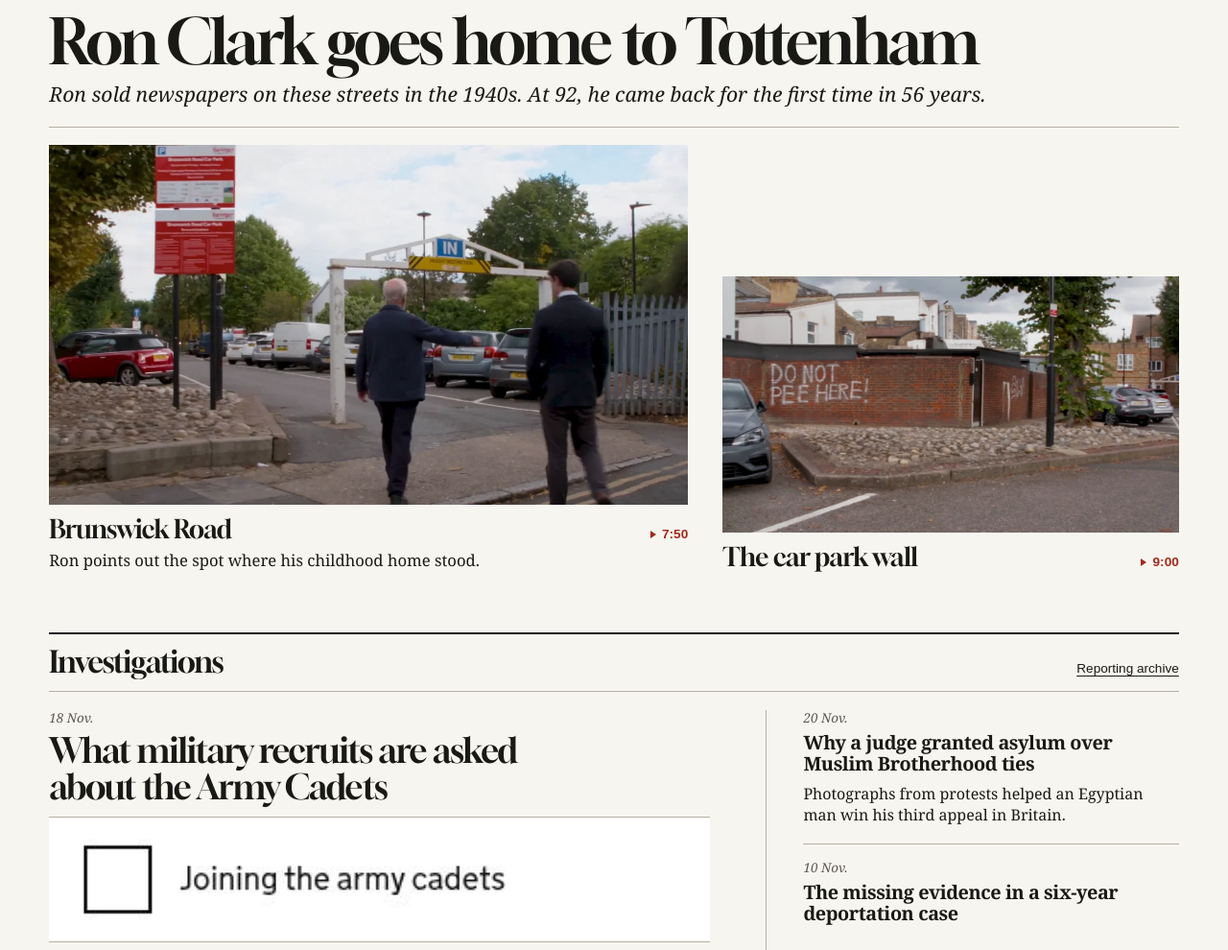
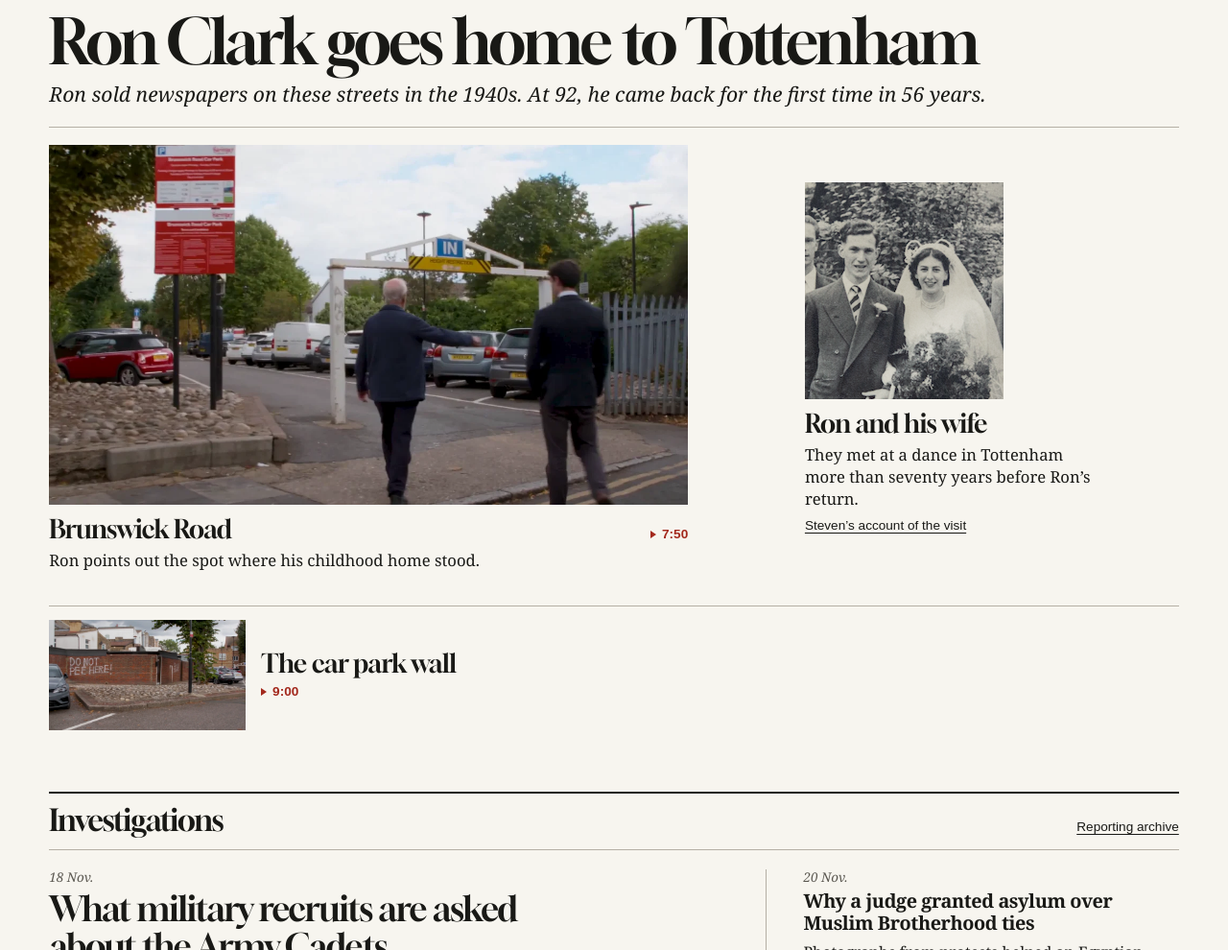
Before and after one commit to realtatebrown/edgintontest, a plain HTML site: page dist/index.html in a window 1280 px wide. Shown: the part 1497-2487 px from the top of the page at 96% size. Drawn offline with Linux system fonts and the light colour scheme.

Commit message:
Pair the Brunswick Road still with Ron Clark’s family photograph

```diff
--- a/dist/index.html
+++ b/dist/index.html
@@ -82,7 +82,7 @@
           <h2 id="featured-film-title"><a data-watch href="https://www.youtube.com/watch?v=EYHWpMswzOI">Ron Clark goes home to Tottenham</a></h2>
           <p>Ron sold newspapers on these streets in the 1940s. At 92, he came back for the first time in 56 years.</p>
         </div>
-        <ol class="film-sequence" aria-label="Two scenes from Ron’s return to Tottenham">
+        <ol class="film-sequence" aria-label="Photographs from Ron Clark’s story">
           <li>
             <a data-watch href="https://www.youtube.com/watch?v=EYHWpMswzOI&amp;t=470s">
               <figure>
@@ -95,7 +95,17 @@
               </figure>
             </a>
           </li>
-          <li>
+          <li class="family-photo">
+            <figure>
+              <img src="assets/ron-and-his-wife.webp" width="207" height="226" loading="lazy" alt="A young Ron and his bride, who is wearing a veil and carrying flowers.">
+              <figcaption>
+                <span class="scene-title">Ron and his wife</span>
+                <span class="scene-caption">They met at a dance in Tottenham more than seventy years before Ron’s return.</span>
+                <a class="archive-link" href="https://www.stevenedginton.com/p/you-will-never-ever-know-what-a-lovely">Steven’s account of the visit</a>
+              </figcaption>
+            </figure>
+          </li>
+          <li class="wall-scene">
             <a data-watch href="https://www.youtube.com/watch?v=EYHWpMswzOI&amp;t=540s">
               <figure>
                 <img src="assets/car-park-wall.webp" width="1200" height="675" loading="lazy" alt="The words “DO NOT PEE HERE” painted in white on the brickwork.">
--- a/dist/player.js
+++ b/dist/player.js
@@ -66,7 +66,7 @@ function setFilm(watchLink) {
 
 function loadChapters(film) {
   roomChapters.replaceChildren();
-  for (const source of film.querySelectorAll('.chapter-list a, .film-sequence a')) {
+  for (const source of film.querySelectorAll('.chapter-list a[data-watch], .film-sequence a[data-watch]')) {
     const item = document.createElement('li');
     const link = document.createElement('a');
     const time = document.createElement('span');
--- a/dist/style.css
+++ b/dist/style.css
@@ -157,6 +157,15 @@ nav { grid-area: desks; display: flex; }
 .film-sequence time { color: var(--red); font: 700 .85rem/1.4 var(--utility); font-variant-numeric: tabular-nums; }
 .film-sequence time::before { content: ""; display: inline-block; border-block: .3em solid transparent; border-left: .45em solid currentColor; margin-right: .38rem; }
 .scene-caption { grid-column: 1 / -1; color: var(--ink); font: 1.04rem/1.4 var(--news); }
+.family-photo { justify-self: center; align-self: center; width: min(100%, 19rem); }
+.family-photo img { width: min(100%, 207px); }
+.family-photo figcaption { display: grid; grid-template-columns: 1fr; }
+.family-photo .archive-link { justify-self: start; }
+.wall-scene { grid-column: 1 / -1; border-top: 1px solid var(--rule); padding-top: .85rem; }
+.wall-scene a { width: fit-content; max-width: 100%; }
+.wall-scene figure { display: flex; align-items: center; gap: 1rem; }
+.wall-scene img { width: clamp(6rem, 16vw, 13rem); }
+.wall-scene figcaption { display: flex; flex-direction: column; gap: .3rem; padding: 0; }
 .film-sequence a:hover .scene-title { text-decoration: underline; text-underline-offset: .12em; }
 .film-list { display: grid; grid-template-columns: repeat(2, minmax(0,1fr)); gap: 2rem; }
 .film-list article { border-top: 1px solid var(--rule); }
```
Also changed, not shown: dist/assets/ron-and-his-wife.webp (added), 1 other file.
